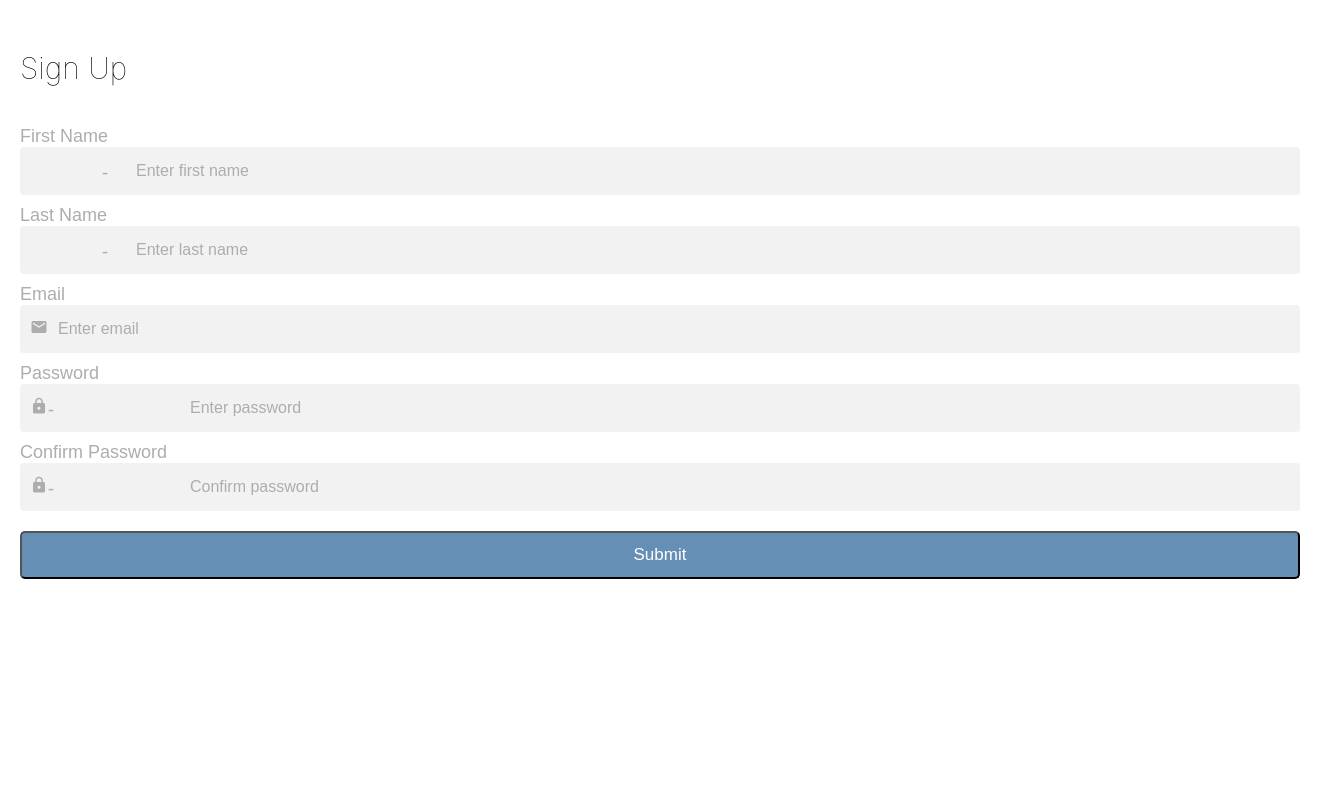
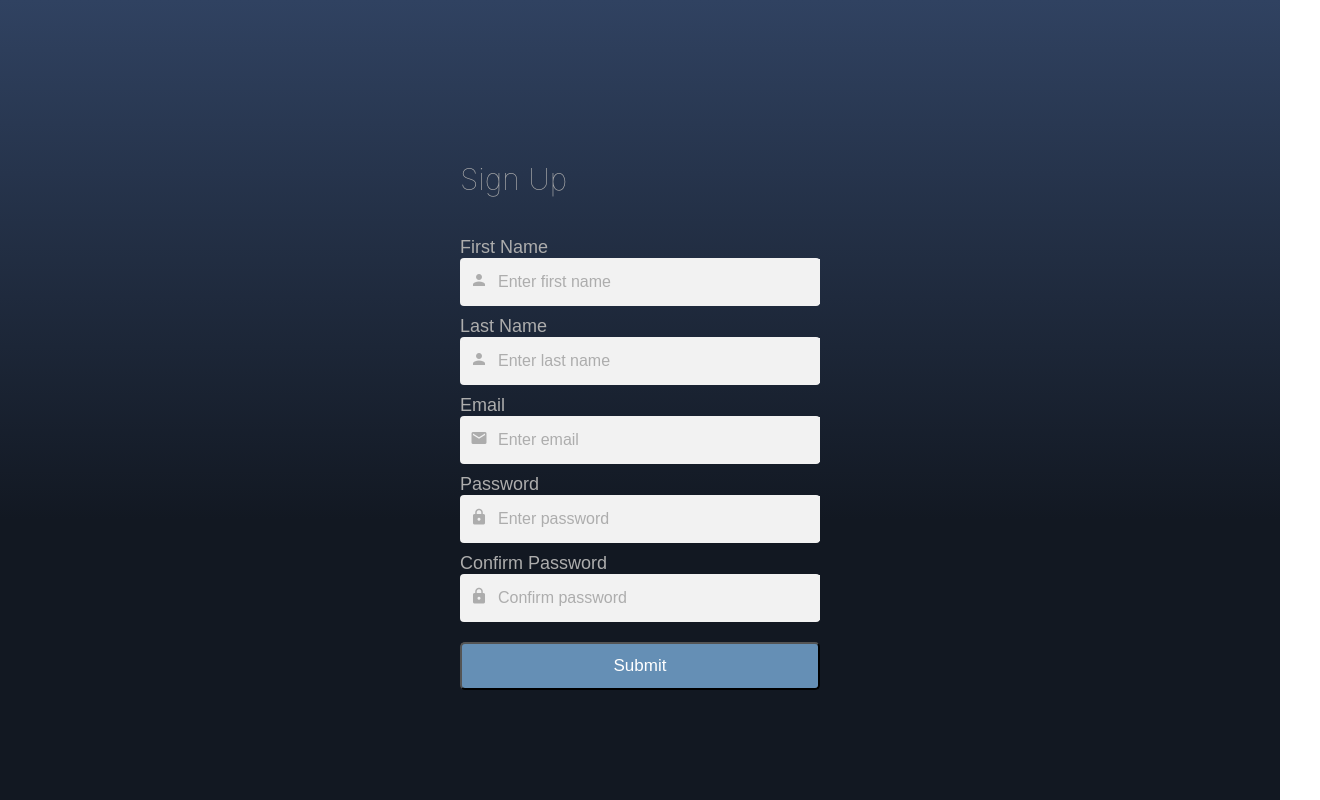
Before and after one commit to edmundogarol/tradedaytrackr, a React (Create React App) app in the folder frontend/: page /signUp in a window 1280 px wide. Shown: the whole page, 1320 px wide, since content can reach past the window. Built offline with nearby package versions, Linux system fonts and the light colour scheme.

Commit message:
Remove exaustive deps ts lint; revert deps from before without exhaustive dependencies

```diff
--- a/frontend/eslint.config.js
+++ b/frontend/eslint.config.js
@@ -40,7 +40,6 @@ export default [
       "react/prop-types": "off",
       "react/react-in-jsx-scope": "off",
       "react-hooks/rules-of-hooks": "error",
-      "react-hooks/exhaustive-deps": "warn",
       "react/no-unknown-property": [
         "error",
         {
--- a/frontend/src/pages/Login/hooks/useCheckLoginFormErrors.ts
+++ b/frontend/src/pages/Login/hooks/useCheckLoginFormErrors.ts
@@ -18,7 +18,7 @@ const useCheckLoginFormErrors = (): void => {
       const { password, ...errors } = loginFormErrors;
       updateLoginFormErrors(errors);
     }
-  }, [loginForm, loginFormErrors, updateLoginFormErrors]);
+  }, [loginForm]);
 };
 
 export default useCheckLoginFormErrors;
--- a/frontend/src/pages/Login/hooks/useLoginCheckHandler.ts
+++ b/frontend/src/pages/Login/hooks/useLoginCheckHandler.ts
@@ -24,7 +24,7 @@ const useLoginCheckHandler = ({
     } else if (error) {
       console.log("Login check fetch error", error);
     }
-  }, [data, error, loading, updateUser]);
+  }, [data, error, loading]);
 };
 
 export default useLoginCheckHandler;
--- a/frontend/src/pages/Login/hooks/useLoginSubmitHandler.ts
+++ b/frontend/src/pages/Login/hooks/useLoginSubmitHandler.ts
@@ -48,7 +48,7 @@ const useLoginSubmitHandler = (): LoginSubmitHandler => {
           }
         }
       }
-    }, [loginForm, fetch, updateUser, updateLoginFormErrors]),
+    }, [loading, loginForm]),
     loading,
   };
 };
--- a/frontend/src/pages/ResetPassword/ResetPassword.tsx
+++ b/frontend/src/pages/ResetPassword/ResetPassword.tsx
@@ -9,6 +9,7 @@ import useRenderInputIcon from "@components/Input/hooks/useRenderInputIcon";
 import { If } from "@components/If/If";
 import FormSuccess from "@components/Error/FormSuccess/FormSuccess";
 import FormError from "@components/Error/FormError/FormError";
+import { Page } from "@components/Page/PageStyledComponents";
 import useResetPasswordHandler from "./hooks/useResetPasswordHandler";
 import useCheckResetPasswordFormErrors from "./hooks/useCheckResetPasswordFormErrors";
 import {
@@ -27,6 +28,7 @@ const ResetPassword: React.FunctionComponent = () => {
   useCheckResetPasswordFormErrors();
 
   return (
+    <Page>
       <ResetPasswordContainer>
         <Gap level={1} />
         <ResetPasswordHeader>{"Reset Password"}</ResetPasswordHeader>
@@ -34,7 +36,6 @@ const ResetPassword: React.FunctionComponent = () => {
         <ResetPasswordInputsContainer>
           <If condition={!resetPasswordFormSent}>
             <Input
-            label="Email"
               placeholder="Enter email"
               value={resetPasswordForm.email}
               error={resetPasswordFormErrors.email}
@@ -70,6 +71,7 @@ const ResetPassword: React.FunctionComponent = () => {
           />
         </If>
       </ResetPasswordContainer>
+    </Page>
   );
 };
 
--- a/frontend/src/pages/ResetPassword/ResetPasswordStyledComponents.tsx
+++ b/frontend/src/pages/ResetPassword/ResetPasswordStyledComponents.tsx
@@ -3,6 +3,7 @@ import {
   CONTAINER_PADDING_DEFAULT,
   CONTAINER_PADDING_LARGE,
 } from "@styles/constants";
+import { color } from "@styles/colors";
 
 export const ResetPasswordContainer = styled.div`
   align-items: center;
@@ -19,6 +20,7 @@ export const ResetPasswordInputsContainer = styled.div`
 `;
 
 export const ResetPasswordHeader = styled.div`
-  font-size: 30px;
+  color: ${color("SystemLabel1")};
+  font-size: 20px;
   font-weight: 100;
 `;
--- a/frontend/src/pages/ResetPassword/hooks/useCheckResetPasswordFormErrors.ts
+++ b/frontend/src/pages/ResetPassword/hooks/useCheckResetPasswordFormErrors.ts
@@ -16,7 +16,7 @@ const useCheckResetPasswordFormErrors = (): void => {
       const { email, ...errors } = resetPasswordFormErrors;
       updateResetPasswordErrors(errors);
     }
-  }, [resetPasswordForm, resetPasswordFormErrors, updateResetPasswordErrors]);
+  }, [resetPasswordForm]);
 };
 
 export default useCheckResetPasswordFormErrors;
--- a/frontend/src/pages/ResetPassword/hooks/useResetPasswordHandler.ts
+++ b/frontend/src/pages/ResetPassword/hooks/useResetPasswordHandler.ts
@@ -48,13 +48,8 @@ const useResetPasswordHandler = (): ResetPasswordHandler => {
           updateResetPasswordFormSent(false);
         }
       }
-    }, [
-      fetch,
-      resetPasswordForm.email,
-      updateResetPasswordErrors,
-      updateResetPasswordForm,
-      updateResetPasswordFormSent,
-    ]),
+    }, [loading, resetPasswordForm]),
+
     loading,
   };
 };
--- a/frontend/src/pages/SignUp/SignUp.tsx
+++ b/frontend/src/pages/SignUp/SignUp.tsx
@@ -8,6 +8,7 @@ import useRenderInputIcon from "@components/Input/hooks/useRenderInputIcon";
 import useCheckSignUpFormErrors from "@pages/SignUp/hooks/useCheckSignUpFormErrors";
 import useSignUpHandler from "@pages/SignUp/hooks/useSignUpHandler";
 import FormError from "@components/Error/FormError/FormError";
+import { Page } from "@components/Page/PageStyledComponents";
 import {
   SignUpButton,
   SignUpContainer,
@@ -21,13 +22,12 @@ const SignUp: React.FunctionComponent = () => {
   const { updateSignUpForm } = useLoginDispatch();
   const { signUpForm, signUpFormErrors } = useLoginState();
   const { signUp, loading } = useSignUpHandler();
-  // const fadeAnimation = useRef(new Animated.Value(0)).current;
-  // const fallAnimation = useRef(new Animated.Value(-30)).current;
   const renderInputIcon = useRenderInputIcon();
 
   useCheckSignUpFormErrors();
 
   return (
+    <Page>
       <SignUpContainer>
         <SignUpScrollView>
           <Gap level={3} />
@@ -46,7 +46,7 @@ const SignUp: React.FunctionComponent = () => {
                 updateSignUpForm({ first_name: e.currentTarget.value });
               }}
               icon={renderInputIcon(
-              "user-o",
+                "person",
                 IconTypeEnum.FontAwesome,
                 signUpFormErrors.first_name
               )}
@@ -60,7 +60,7 @@ const SignUp: React.FunctionComponent = () => {
                 updateSignUpForm({ last_name: e.currentTarget.value });
               }}
               icon={renderInputIcon(
-              "user-o",
+                "person",
                 IconTypeEnum.FontAwesome,
                 signUpFormErrors.last_name
               )}
@@ -88,7 +88,7 @@ const SignUp: React.FunctionComponent = () => {
                 updateSignUpForm({ password: e.currentTarget.value });
               }}
               icon={renderInputIcon(
-              "lock-outline",
+                "lock",
                 IconTypeEnum.MaterialCommunityIcons,
                 signUpFormErrors.password
               )}
@@ -103,7 +103,7 @@ const SignUp: React.FunctionComponent = () => {
                 updateSignUpForm({ confirm_password: e.currentTarget.value });
               }}
               icon={renderInputIcon(
-              "lock-outline",
+                "lock",
                 IconTypeEnum.MaterialCommunityIcons,
                 signUpFormErrors.confirm_password
               )}
@@ -120,6 +120,7 @@ const SignUp: React.FunctionComponent = () => {
           />
         </SignUpScrollView>
       </SignUpContainer>
+    </Page>
   );
 };
 
--- a/frontend/src/pages/SignUp/SignUpStyledComponents.tsx
+++ b/frontend/src/pages/SignUp/SignUpStyledComponents.tsx
@@ -4,8 +4,12 @@ import {
   CONTAINER_PADDING_LARGE,
 } from "@styles/constants";
 import Button from "@components/Button/Button";
+import { color } from "@styles/colors";
 
 export const SignUpContainer = styled.div`
+  width: 100%;
+  max-width: 400px;
+  min-width: 300px;
   align-items: center;
   justify-content: center;
   height: 100%;
@@ -14,7 +18,6 @@ export const SignUpContainer = styled.div`
 export const SignUpScrollView = styled.div`
   padding-left: ${CONTAINER_PADDING_LARGE}px;
   padding-right: ${CONTAINER_PADDING_LARGE}px;
-  width: 100%;
 `;
 
 export const SignUpInputsContainer = styled.div`
@@ -28,6 +31,7 @@ export const SignUpHeaderContainer = styled.div`
 `;
 
 export const SignUpHeader = styled.h1`
+  color: ${color("SystemLabel1")};
   font-size: 30px;
   font-weight: 100;
 `;
--- a/frontend/src/pages/SignUp/hooks/useCheckSignUpFormErrors.ts
+++ b/frontend/src/pages/SignUp/hooks/useCheckSignUpFormErrors.ts
@@ -8,6 +8,7 @@ const useCheckSignUpFormErrors = (): void => {
   const { updateSignUpFormErrors } = useLoginDispatch();
 
   useEffect(() => {
+    console.log({ signUpFormErrors });
     if (
       isNotEmptyString(signUpForm.first_name) &&
       signUpFormErrors.first_name
@@ -40,7 +41,7 @@ const useCheckSignUpFormErrors = (): void => {
       const { confirm_password, ...errors } = signUpFormErrors;
       updateSignUpFormErrors(errors);
     }
-  }, [signUpForm, signUpFormErrors, updateSignUpFormErrors]);
+  }, [signUpForm]);
 };
 
 export default useCheckSignUpFormErrors;
```
Also changed, not shown: frontend/src/assets/images/TradeDayTrackR_full_no_background.svg (renamed from frontend/public/images/tradedaytrackr_full_no_background.svg). Lines whose indentation alone changed are shown as unchanged.
